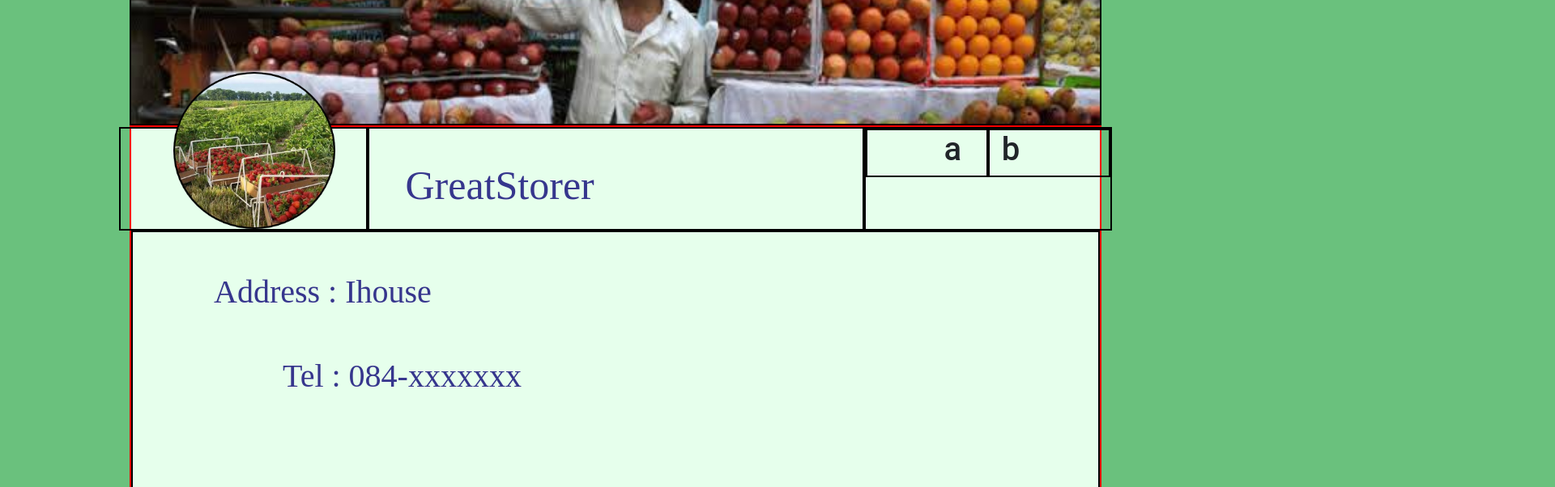
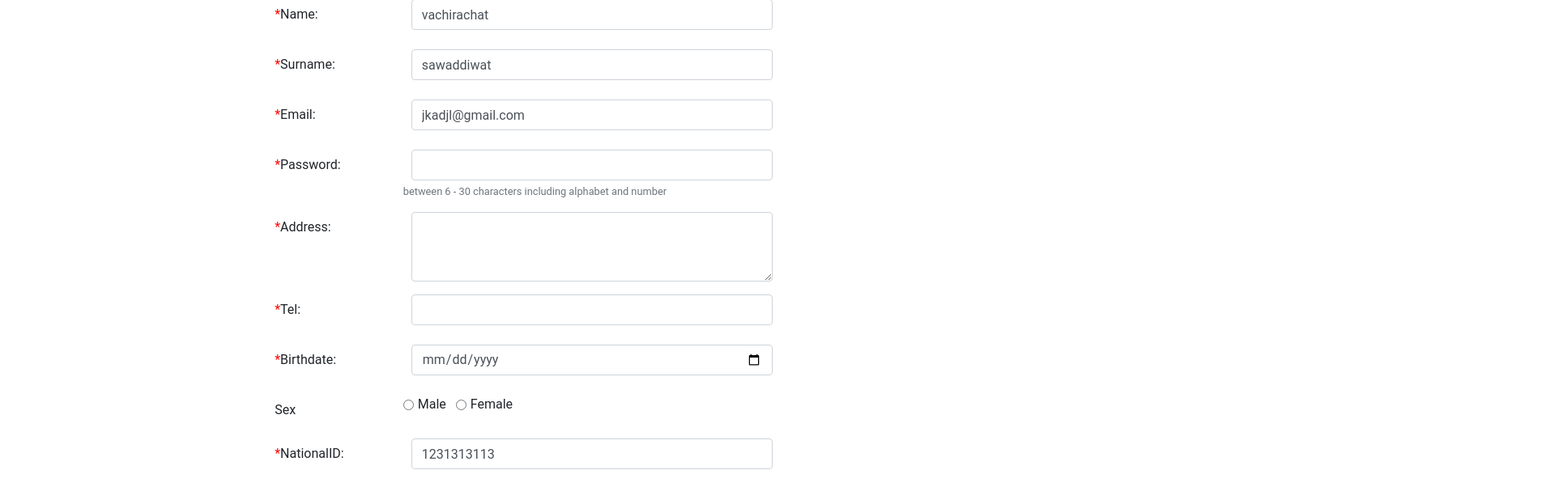
Before and after one commit to 2110423-2019-2/sec1_V-Solution, a React (Create React App) app in the folder front-fresh-fruit/: page /EditProfile in a window 1280 px wide. Shown: the part 220-822 px from the top of the page at 81% size, 1920 px wide, since content can reach past the window. Built offline with nearby package versions, Linux system fonts and the light colour scheme.

Commit message:
fix edit customer profile

```diff
--- a/front-fresh-fruit/src/Page/EditProfile.js
+++ b/front-fresh-fruit/src/Page/EditProfile.js
@@ -1,86 +1,46 @@
-import React from 'react';
-import Background from '../pictures/seller.jpg'
-import Logo from '../pictures/fruitfarm.png'
-
+import React,{useState,useEffect} from 'react';
+import ShowStore from '../web-components/ShowStore';
+import Informationform from '../web-components/Informationform';
 const EditProfile = () => {
-    return (
-        <div style={{backgroundColor:"#6AC17D", width: "1920px", height: "1985px"}}>
-
-
-            <div style={{width: "1200px", marginLeft: "160px"}}>
-
-                {/* head */}
-
-                <div style={{border: "solid black 2px", height: "293px", backgroundImage: `url(${Background})`,
-                            backgroundRepeat: "no-repeat", backgroundSize: 'cover'}}>
-
-                </div>
-
-                {/* body */}
-
-                <div style={{border: "solid red 2px", height: "1650px", backgroundColor: "#E6FFEC"}}>
-
-                    <div class="row">
-
-                        <div class="col-3" style={{border: "solid black 2px"}}>
-                            <img src={Logo} style={{width: "200px", marginTop: "-70px", marginLeft: "50px"}} />
-                        </div>
-                        <div class="col"  style={{border: "solid black 2px",}}>
-                            <h1 style={{fontFamily: "Marker Felt", color:"#36368D", fontSize:"50px", marginTop:"40px", marginLeft:"30px"}}>
-                                GreatStorer</h1>
-                        </div>
-
-                        <div class="col-3"  style={{border: "solid black 2px",}}>
-                            <div class="row">
-                                <div class="col" style={{border:"solid black 2px"}}>
-                                    <h1 style={{marginLeft: "80px"}}>a</h1>
-                                </div>
-                                <div class="col" style={{border:"solid black 2px"}}>
-                                    <h1>b</h1>
-                                </div>
-                            </div>
-                        </div>
-
-                    </div>
-
-                    <div style={{border: "solid black 2px", height: "350px"}}>
-
-                        <div style={{marginTop: "50px"}}>
-                            <div style={{marginLeft: "100px"}}>
-                                <h1 style={{fontFamily: "Marker Felt", color:"#36368D", fontSize:"40px"}}>Address : Ihouse</h1>
-                            </div>
-                            <br/><br/>
-                            <div style={{marginLeft: "185px"}}>
-                                <h1 style={{fontFamily: "Marker Felt", color:"#36368D", fontSize:"40px"}}> Tel : 084-xxxxxxx</h1>
-                            </div>
-                        </div>
-
-                    </div>
-
-                    <div style={{border: "solid black 2px", height: "350px"}}>
-
-                        <div class = "row" style={{textAlign: "center", marginTop: "30px"}}>
-                            <div class="col">
-                                <div style={{border: "solid black 4px", width: "400px", marginTop: "20px", marginLeft:"40px"}}></div>
-                            </div>
-                            <div class="col" style={{marginRight: "50px"}}>
-                                <h1 style={{marginLeft: "20px", fontFamily: "Marker Felt", color:"#36368D", fontSize:"40px"}}>
-                                My Store</h1>
-                            </div>
-                            <div class="col">
-                                <div style={{border: "solid black 4px", width: "400px", marginTop: "20px", marginRight:"40px"}}></div>
-                            </div>
-                        </div>
-
-                    </div>
-
-
-                </div>
-
-            </div>
+    const [data,setData] = useState({
+        "user_type":'customer',
+        "first_name":"vachirachat",
+        "last_name":"sawaddiwat",
+        "address":'bangkok',
+        "tel":'xxx-xxx-xxxx',
+        "birth_date":"12/10/2062",
+        "gender":"male",
+        "email":"jkadjl@gmail.com",
+        "nat_id":'1231313113'
+    })
+    useEffect(()=>{
 
 
 
+
+
+        //have to fetch data with token and use useState for set up data
+
+
+
+
+    })
+
+    return (
+        <div style={{paddingLeft:'25%',paddingRight:'auto'}}>
+            <h1>Edit Profile</h1>
+            <div class='.col-lg-8 .col-sm-12'>
+            <Informationform
+                first_name={data['first_name']}
+                last_name={data['last_name']}
+                address={data['adderss']}
+                tel={data['tel']}
+                birth_date={data['birth_date']}
+                gender={data['gender']}
+                email={data['email']}
+                nat_id={data['nat_id']}
+            />
+            </div>
         </div>
     );
 };
--- a/front-fresh-fruit/src/Page/EditStore.js
+++ b/front-fresh-fruit/src/Page/EditStore.js
@@ -1,91 +1,98 @@
-import React, { useState } from 'react';
+import React,{useState,useEffect} from 'react';
+import Background from '../pictures/seller.jpg';
 
-import {useHistory} from "react-router-dom";
+import ShowStore from '../web-components/ShowStore';
+import Logo from '../pictures/fruitfarm.png';
 
-function Item(img, name) {
+const EditStore = () => {
+    const [data,setData] = useState({
+        "user_type":'customer',
+        "first_name":"vachirachat",
+        "last_name":"sawaddiwat",
+        "address":'bangkok',
+        "tel":'xxx-xxx-xxxx',
+        "birth_date":"12/10/2062",
+        "gender":"male"
+    })
     return (
-        <div>
-            <div class="card card-a col" >
-                <img src={img} class="card-img-top pic-card" alt="..." />
-                <div class="card-body">
-                    <h5 class="card-title">{name}</h5>
-                    <p class="card-text">Some quick example text to build on the card title and make up the bulk of the card's content.</p>
-                    <div class="edit-store-button">
-                        <button href="" class="btn btn-edit btn-outline-success edit-launch-botton">Launch</button>
-                        <button href="" class="btn btn-edit btn-outline-warning">Reserve</button>
+        <div style={{backgroundColor:"#6AC17D", width: "1920px", height: "1985px"}}>
+
+
+            <div style={{width: "1200px", marginLeft: "160px"}}>
+
+                {/* head */}
+
+                <div style={{border: "solid black 2px", height: "293px", backgroundImage: `url(${Background})`,
+                            backgroundRepeat: "no-repeat", backgroundSize: 'cover'}}>
+
+                </div>
+
+                {/* body */}
+
+                <div style={{border: "solid red 2px", height: "1650px", backgroundColor: "#E6FFEC"}}>
+
+                    <div class="row">
+
+                        <div class="col-3" style={{border: "solid black 2px"}}>
+                            <img src={Logo} style={{width: "200px", marginTop: "-70px", marginLeft: "50px"}} />
+                        </div>
+                        <div class="col"  style={{border: "solid black 2px",}}>
+                            <h1 style={{fontFamily: "Marker Felt", color:"#36368D", fontSize:"50px", marginTop:"40px", marginLeft:"30px"}}>
+                                GreatStorer</h1>
+                        </div>
+
+                        <div class="col-3"  style={{border: "solid black 2px",}}>
+                            <div class="row">
+                                <div class="col" style={{border:"solid black 2px"}}>
+                                    <h1 style={{marginLeft: "80px"}}>a</h1>
+                                </div>
+                                <div class="col" style={{border:"solid black 2px"}}>
+                                    <h1>b</h1>
+                                </div>
+                            </div>
+                        </div>
+
                     </div>
 
+                    <div style={{border: "solid black 2px", height: "350px"}}>
+
+                        <div style={{marginTop: "50px"}}>
+                            <div style={{marginLeft: "100px"}}>
+                                <h1 style={{fontFamily: "Marker Felt", color:"#36368D", fontSize:"40px"}}>Address : Ihouse</h1>
+                            </div>
+                            <br/><br/>
+                            <div style={{marginLeft: "185px"}}>
+                                <h1 style={{fontFamily: "Marker Felt", color:"#36368D", fontSize:"40px"}}> Tel : 084-xxxxxxx</h1>
+                            </div>
+                        </div>
+
+                    </div>
+
+                    <div style={{border: "solid black 2px", height: "350px"}}>
+
+                        <div class = "row" style={{textAlign: "center", marginTop: "30px"}}>
+                            <div class="col">
+                                <div style={{border: "solid black 4px", width: "400px", marginTop: "20px", marginLeft:"40px"}}></div>
+                            </div>
+                            <div class="col" style={{marginRight: "50px"}}>
+                                <h1 style={{marginLeft: "20px", fontFamily: "Marker Felt", color:"#36368D", fontSize:"40px"}}>
+                                My Store</h1>
+                            </div>
+                            <div class="col">
+                                <div style={{border: "solid black 4px", width: "400px", marginTop: "20px", marginRight:"40px"}}></div>
+                            </div>
+                        </div>
+                        <ShowStore />
+
+                    </div>
+
+
                 </div>
+
             </div>
-        </div>
-    )
-}
 
 
 
-const EditStore = () => {
-    let history = useHistory();
-
-    function addNewItem() {
-        history.push('/addItem')
-    }
-
-    function LastItem() {
-        return (
-            <div>
-                <div class="card card-a col" >
-
-                    <div class="card-body">
-                        <div style={{ color: "#ffec62" }}>
-                            <i class="fas fa-plus-circle fa-5x vertical-center" onClick={addNewItem}></i>
-
-                        </div>
-                    </div>
-                </div>
-            </div>
-        )
-    }
-
-    const items = [
-        {
-            'img': 'https://f.btwcdn.com/store-34660/product/49e0623f-5e1d-9c4f-d254-5b7f69a49e9a.jpg',
-            'name': 'mango',
-            'isReservable': true,
-            'isLaunch': false
-        }, {
-            'img': 'https://www.spcosmeticsplus.com/wp-content/uploads/2018/02/banana-extract.jpg',
-            'name': 'banana',
-            'isReservable': false,
-            'isLaunch': false
-        }, {
-            'img': 'https://f.btwcdn.com/store-34660/product/466d4abc-625b-1010-6822-58a2ec549146.jpg',
-            'name': 'grape',
-            'isReservable': false,
-            'isLaunch': false
-        }, {
-            'img': 'https://cd.lnwfile.com/vkzco5.jpg',
-            'name': 'papaya',
-            'isReservable': false,
-            'isLaunch': false
-        }, {
-            'img': 'https://encrypted-tbn0.gstatic.com/images?q=tbn%3AANd9GcTNlsCsrIpGEwT5RKBZA1L9IfTyuCMut0xpGMdVRpL8N_g_6aoV',
-            'name': 'orange',
-            'isReservable': false,
-            'isLaunch': false
-        }
-    ]
-
-    return (
-        <div >
-
-            <div class="container">
-                <div class="edit-store-title underline ">Products(5)</div>
-                <div class="row row-card">
-                    {items.map((item) => Item(item.img, item.name))}
-                    {LastItem()}
-
-                </div>
-            </div>
         </div>
     );
 };
--- a/front-fresh-fruit/src/web-components/Informationform.js
+++ b/front-fresh-fruit/src/web-components/Informationform.js
@@ -4,7 +4,7 @@ import 'bootstrap/dist/css/bootstrap.min.css'
 import axios from 'axios'
 const url = "http://127.0.0.1:8000/api/register"
 
-function Informationform() {
+function Informationform(props) {
     const [data, setData] = useState({
         "username": "",
         "password": "",
@@ -57,7 +57,7 @@ function Informationform() {
                     <div class='col-form-label col-sm-2' style={{ position: 'static', left: '0px' }}>
                         <label style={{ color: "red" }}>*</label><label>Username:</label></div>
                     <div class="col-sm-6">
-                        <input class="form-control" type="text" name="username" style={{ marginLeft: '10px' }} placeholder="" onChange={handleChange} />
+                        <input class="form-control" type="text" name="username" style={{ marginLeft: '10px' }} placeholder="" onChange={handleChange} value={props.username}/>
                     </div>
                 </div>
 
@@ -65,28 +65,28 @@ function Informationform() {
                     <div class='col-form-label col-sm-2' style={{ position: 'static', left: '0px' }}>
                         <label style={{ color: "red" }}>*</label><label>Name:</label></div>
                     <div class='col-sm-6'>
-                        <input class="form-control" type="text" name="first_name" style={{ marginLeft: '10px' }} placeholder="" onChange={handleChange}/>
+                        <input class="form-control" type="text" name="first_name" style={{ marginLeft: '10px' }} placeholder="" onChange={handleChange} value={props.first_name}/>
                     </div></div>
 
                 <div class="form-group row">
                     <div class='col-form-label col-sm-2' style={{ position: 'static', left: '0px' }}>
                         <label style={{ color: "red" }}>*</label><label>Surname:</label></div>
                     <div class='col-sm-6'>
-                        <input class="form-control" type="text" name="last_name" style={{ marginLeft: '10px' }} placeholder="" onChange={handleChange}/>
+                        <input class="form-control" type="text" name="last_name" style={{ marginLeft: '10px' }} placeholder="" onChange={handleChange} value={props.last_name}/>
                     </div></div>
 
                 <div class="form-group row">
                     <div class='col-form-label col-sm-2' style={{ position: 'static', left: '0px' }}>
                         <label style={{ color: "red" }}>*</label><label>Email:</label></div>
                     <div class='col-sm-6'>
-                        <input class="form-control" type="email" name="email" style={{ marginLeft: '10px' }} placeholder="someone@outlook.com" onChange={handleChange} />
+                        <input class="form-control" type="email" name="email" style={{ marginLeft: '10px' }} placeholder="someone@outlook.com" onChange={handleChange} value={props.email}/>
                     </div></div>
 
                 <div class="form-group row">
                     <div class='col-form-label col-sm-2' style={{ position: 'static', left: '0px' }}>
                         <label style={{ color: "red" }}>*</label><label>Password:</label></div>
                     <div class='col-sm-6'>
-                        <input class="form-control" type="password" name="password" style={{ marginLeft: '10px' }} placeholder="" aria-describedby="passwordHelp" onChange={handleChange} />
+                        <input class="form-control" type="password" name="password" style={{ marginLeft: '10px' }} placeholder="" aria-describedby="passwordHelp" onChange={handleChange} value={props.password}/>
                         <small id='passwordHelp' class="form-text text-muted">between 6 - 30 characters including alphabet and number</small>
                     </div></div>
 
@@ -94,21 +94,21 @@ function Informationform() {
                     <div class='col-form-label col-sm-2' style={{ position: 'static', left: '0px' }}>
                         <label style={{ color: "red" }}>*</label><label>Address:</label></div>
                     <div class='col-sm-6'>
-                        <textarea class="form-control" name='address' rows="3" style={{ marginLeft: '10px' }} onChange={handleChange}></textarea>
+                        <textarea class="form-control" name='address' rows="3" style={{ marginLeft: '10px' }} onChange={handleChange} value={props.address}></textarea>
                     </div></div>
 
                 <div class="form-group row">
                     <div class='col-form-label col-sm-2' style={{ position: 'static', left: '0px' }}>
                         <label style={{ color: "red" }}>*</label><label>Tel:</label></div>
                     <div class='col-sm-6'>
-                        <input class="form-control" type="number" name="tel" style={{ marginLeft: '10px' }} placeholder="" onChange={handleChange} />
+                        <input class="form-control" type="number" name="tel" style={{ marginLeft: '10px' }} placeholder="" onChange={handleChange} value={props.tel}/>
                     </div></div>
 
                 <div class="form-group row">
                     <div class='col-form-label col-sm-2' style={{ position: 'static', left: '0px' }}>
                         <label style={{ color: "red" }}>*</label><label>Birthdate:</label></div>
                     <div class='col-sm-6'>
-                        <input class="form-control" type="date" name="birth_date" style={{ marginLeft: '10px' }} placeholder="" onChange={handleChange} />
+                        <input class="form-control" type="date" name="birth_date" style={{ marginLeft: '10px' }} placeholder="" onChange={handleChange} value={props.birth_date}/>
                     </div></div>
                 <div class='form-group row'>
                     <legend class="col-form-label col-sm-2">Sex</legend>
@@ -128,7 +128,7 @@ function Informationform() {
                     <div class='col-form-label col-sm-2' style={{ position: 'static', left: '0px' }}>
                         <label style={{ color: "red" }}>*</label><label>NationalID:</label></div>
                     <div class='col-sm-6'>
-                        <input class="form-control" type="number" name="nat_id" onChange={handleChange} style={{ marginLeft: '10px' }} placeholder="x-xxxx-xxxxx-xx-x" />
+                        <input class="form-control" type="number" name="nat_id" onChange={handleChange} style={{ marginLeft: '10px' }} placeholder="x-xxxx-xxxxx-xx-x" value={props.nat_id} />
                     </div></div>
 
                 <div class='col-sm-8'>
--- a/front-fresh-fruit/src/web-components/ProfileComponent.js
+++ b/front-fresh-fruit/src/web-components/ProfileComponent.js
@@ -4,10 +4,23 @@ import axios from 'axios';
 import background from '../pictures/background.png';
 import ProfilePic from '../pictures/user.png';
 import UserContext from '../Context/UserContext';
+import EditProfile from '../Page/EditStore';
 import { useHistory } from 'react-router-dom';
 const Profile = (props) => {
     const history = useHistory();
     console.log(props.id);
+    const [data,setDate] = useState({
+        "user_type":'customer',
+        "first_name":"vachirachat",
+        "last_name":"sawaddiwat",
+        "address":'bangkok',
+        "tel":'xxx-xxx-xxxx',
+        "birth_date":"12/10/2062",
+        "gender":"male"
+
+
+
+    })
 
     return (
         //style={{backgroundImage:`url(${background})`}}
@@ -21,24 +34,26 @@ const Profile = (props) => {
                     <h1 class='col-lg-10 col-6'>{props.username}</h1>
                     <div class='logoAndEditInProfile col-lg-2 col-6'>
                         <button type="button" class="btn btn-outline-info">Logo</button>
-                        <button id='editInProfile' type="button" class="btn btn-outline-info">Edit</button>
+                        <button id='editInProfile' class="btn btn-outline-info" onClick={()=>history.push("/EditProfile")}>Edit</button>
                     </div>
                 </div>
                 <div class='row'>
-                    <h2>{props.firstname}</h2>
-                    <h2 style={{ marginLeft: '10px' }}>{props.lastname}</h2>
+                    <h2>{data['first_name']}</h2>
+                    <h2 style={{ marginLeft: '10px' }}>{data['last_name']}</h2>
                 </div>
                 <div class='row'>
                     <div class='col-lg-2 thaifont'>
                         <h3>Address :</h3>
                         <h3>Tel :</h3>
                         <h3>Birthdate :</h3>
+                        <h3>Gender :</h3>
                     </div>
                     <div>{props.id}</div>
                     <div class='col-lg-10'>
-                        <h3>{props.Address}</h3>
-                        <h3>{props.Tel}</h3>
-                        <h3>{props.Birthdate}</h3>
+                        <h3>{data['address']}</h3>
+                        <h3>{data['tel']}</h3>
+                        <h3>{data['birth_date']}</h3>
+                        <h3>{data['gender']}</h3>
                     </div>
                 </div>
 
--- /dev/null
+++ b/front-fresh-fruit/src/web-components/ShowStore.js
@@ -0,0 +1,93 @@
+import React, { useState } from 'react';
+
+import {useHistory} from "react-router-dom";
+
+function Item(img, name) {
+    return (
+        <div>
+            <div class="card card-a col" >
+                <img src={img} class="card-img-top pic-card" alt="..." />
+                <div class="card-body">
+                    <h5 class="card-title">{name}</h5>
+                    <p class="card-text">Some quick example text to build on the card title and make up the bulk of the card's content.</p>
+                    <div class="edit-store-button">
+                        <button href="" class="btn btn-edit btn-outline-success edit-launch-botton">Launch</button>
+                        <button href="" class="btn btn-edit btn-outline-warning">Reserve</button>
+                    </div>
+
+                </div>
+            </div>
+        </div>
+    )
+}
+
+
+
+const ShowStore = () => {
+    let history = useHistory();
+
+    function addNewItem() {
+        history.push('/addItem')
+    }
+
+    function LastItem() {
+        return (
+            <div>
+                <div class="card card-a col" >
+
+                    <div class="card-body">
+                        <div style={{ color: "#ffec62" }}>
+                            <i class="fas fa-plus-circle fa-5x vertical-center" onClick={addNewItem}></i>
+
+                        </div>
+                    </div>
+                </div>
+            </div>
+        )
+    }
+
+    const items = [
+        {
+            'img': 'https://f.btwcdn.com/store-34660/product/49e0623f-5e1d-9c4f-d254-5b7f69a49e9a.jpg',
+            'name': 'mango',
+            'isReservable': true,
+            'isLaunch': false
+        }, {
+            'img': 'https://www.spcosmeticsplus.com/wp-content/uploads/2018/02/banana-extract.jpg',
+            'name': 'banana',
+            'isReservable': false,
+            'isLaunch': false
+        }, {
+            'img': 'https://f.btwcdn.com/store-34660/product/466d4abc-625b-1010-6822-58a2ec549146.jpg',
+            'name': 'grape',
+            'isReservable': false,
+            'isLaunch': false
+        }, {
+            'img': 'https://cd.lnwfile.com/vkzco5.jpg',
+            'name': 'papaya',
+            'isReservable': false,
+            'isLaunch': false
+        }, {
+            'img': 'https://encrypted-tbn0.gstatic.com/images?q=tbn%3AANd9GcTNlsCsrIpGEwT5RKBZA1L9IfTyuCMut0xpGMdVRpL8N_g_6aoV',
+            'name': 'orange',
+            'isReservable': false,
+            'isLaunch': false
+        }
+    ]
+
+    return (
+        <div >
+
+            <div class="container">
+                <div class="edit-store-title underline ">Products(5)</div>
+                <div class="row row-card">
+                    {items.map((item) => Item(item.img, item.name))}
+                    {LastItem()}
+
+                </div>
+            </div>
+        </div>
+    );
+};
+
+export default ShowStore;
```
